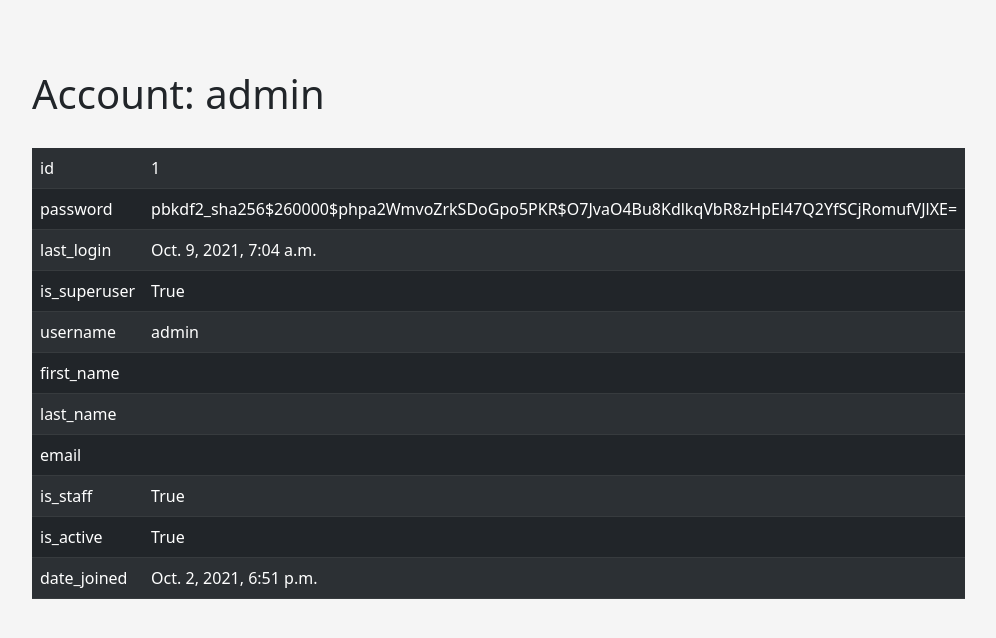
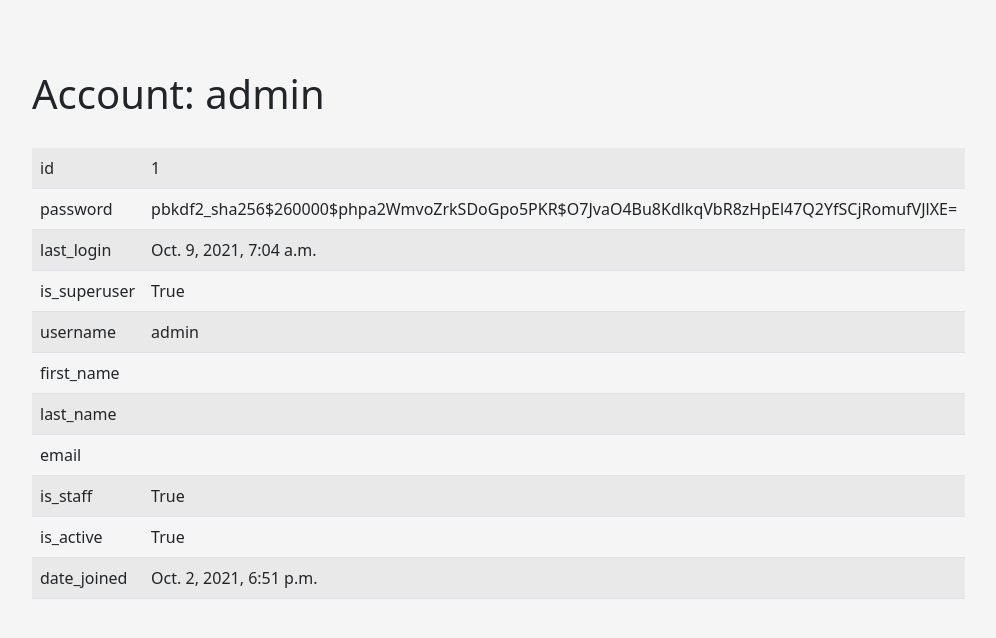
Before and after one commit to eplearn/Python026, a Django app: page /user_profile in a window 1280 px wide. Shown: the part 79-717 px from the top of the page, without its empty margins (50-1046 px from the left). Run offline with Django 3.2, Linux system fonts and the light colour scheme; a user stored in the database is signed in; data comes from the database, SQL or seed files in the repository; both versions use the stored data as it was after the commit; some libraries are stand-ins or nearby versions.

Commit message:
Table style in user_profile.html is changed.

```diff
--- a/shop/website/templates/website/user_profile.html
+++ b/shop/website/templates/website/user_profile.html
@@ -12,7 +12,7 @@
                     <h1>Account: {{ user.username }}</h1>
                 </div>
                 <div>
-                    <table class="table table-dark table-striped">
+                    <table class="table table-striped table-hover">
                         {% for data in account %}
                             {% for key, value in data.items %}
                                 <tr>
```
Also changed, not shown: shop/db.sqlite3.
